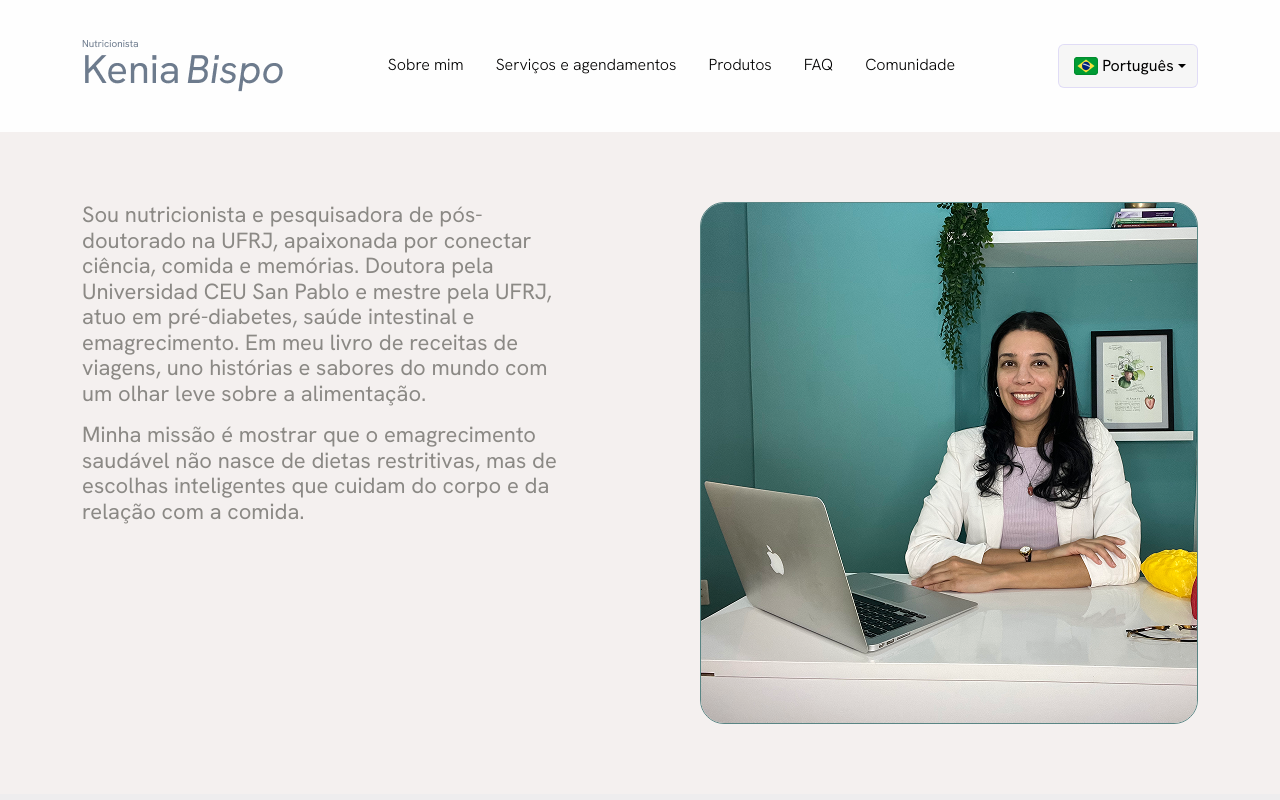
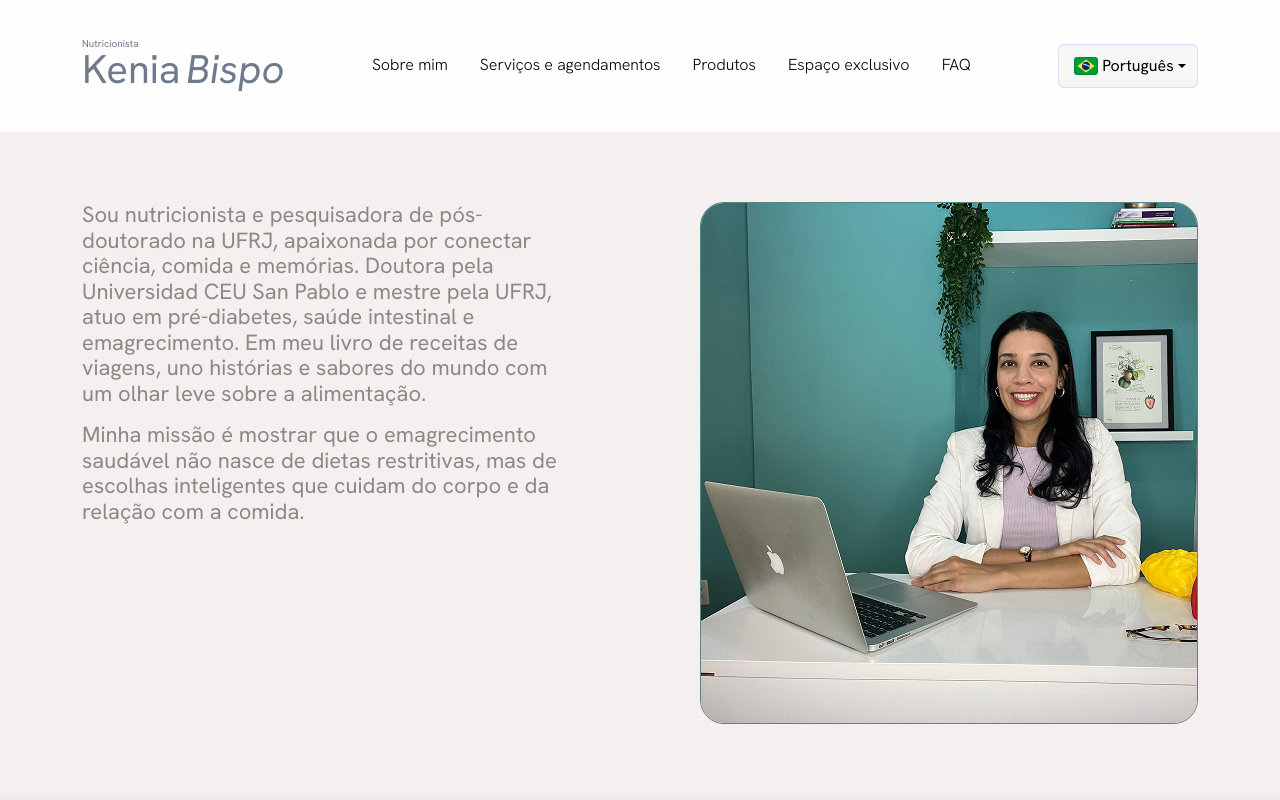
Before and after one commit to IuryDevJava/project_site_kenia, a React (Vite) app: page / in a window 1280 px wide. Shown: the top 800 px of the page. Built offline with nearby package versions, Linux system fonts and the light colour scheme.

Commit message:
project: new updates in the translation JSON files

```diff
--- a/src/assets/Style/Menu.css
+++ b/src/assets/Style/Menu.css
@@ -111,24 +111,14 @@
   display: none;
 }
 
-@media (min-width: 992px) and (max-width: 1199px) {
-  .header-nav-list {
-    margin-left: 1px !important;
-  }
-}
-
-@media (min-width: 768px) and (max-width: 991px) {
-  .div_container_header {
-    padding: 30px 0;
-  }
-
+@media (min-width: 768px) and (max-width: 1199px) {
   .header-nav {
     display: none;
   }
 
   .mobile-nav {
     position: absolute;
-    top: 80px;
+    top: 90px;
     right: 0;
     /* background: rgba(255, 255, 255, 0.95); */
     background-color: #ffffff;
--- a/src/components/Menu/Menu.jsx
+++ b/src/components/Menu/Menu.jsx
@@ -86,17 +86,17 @@ const Menu = () => {
               <li className="header-nav-item">
                 <HashLink
                   className="header-nav-link text-decoration-none"
-                  to="/livro#faq"
+                  to="/comunidade"
                 >
-                  {t("header.FAQ")}
+                  {t("header.exclusive-space")}
                 </HashLink>
               </li>
               <li className="header-nav-item">
                 <HashLink
                   className="header-nav-link text-decoration-none"
-                  to="/comunidade"
+                  to="/livro#faq"
                 >
-                  {t("header.community")}
+                  {t("header.FAQ")}
                 </HashLink>
               </li>
             </ul>
@@ -184,20 +184,21 @@ const Menu = () => {
               <li className="mobile-nav-item">
                 <HashLink
                   className="mobile-nav-link text-decoration-none"
+                  to="/comunidade"
+                >
+                  {t("header.exclusive-space")}
+                </HashLink>
+              </li>
+              <li className="mobile-nav-item">
+                <HashLink
+                  className="mobile-nav-link text-decoration-none"
                   to="/livro#faq"
                   onClick={toggleMobileMenu}
                 >
                   {t("header.FAQ")}
                 </HashLink>
               </li>
-              <li className="mobile-nav-item">
-                <HashLink
-                  className="mobile-nav-link text-decoration-none"
-                  to="/comunidade"
-                >
-                  {t("header.community")}
-                </HashLink>
-              </li>
+
             </ul>
           </nav>
         )}
--- a/src/locales/en.json
+++ b/src/locales/en.json
@@ -4,8 +4,9 @@
     "about": "About me",
     "services": "Services and appointments",
     "products": "Products",
-    "FAQ": "FAQ",
-    "community": "Community"
+    "exclusive-space": "Exclusive space",
+    "FAQ": "FAQ"
+
   },
   "languages": {
     "pt": "Portuguese",
--- a/src/locales/es.json
+++ b/src/locales/es.json
@@ -4,8 +4,9 @@
     "about": "Sobre mí",
     "services": "Servicios y citas",
     "products": "Productos",
-    "FAQ": "FAQ",
-    "community": "Comunidad"
+    "exclusive-space": "Espacio exclusivo",
+    "FAQ": "FAQ"
+
   },
   "languages": {
     "pt": "Portugués",
--- a/src/locales/pt.json
+++ b/src/locales/pt.json
@@ -4,8 +4,9 @@
     "about": "Sobre mim",
     "services": "Serviços e agendamentos",
     "products": "Produtos",
-    "FAQ": "FAQ",
-    "community": "Comunidade"
+    "exclusive-space": "Espaço exclusivo",
+    "FAQ": "FAQ"
+
   },
 
   "languages": {
```
